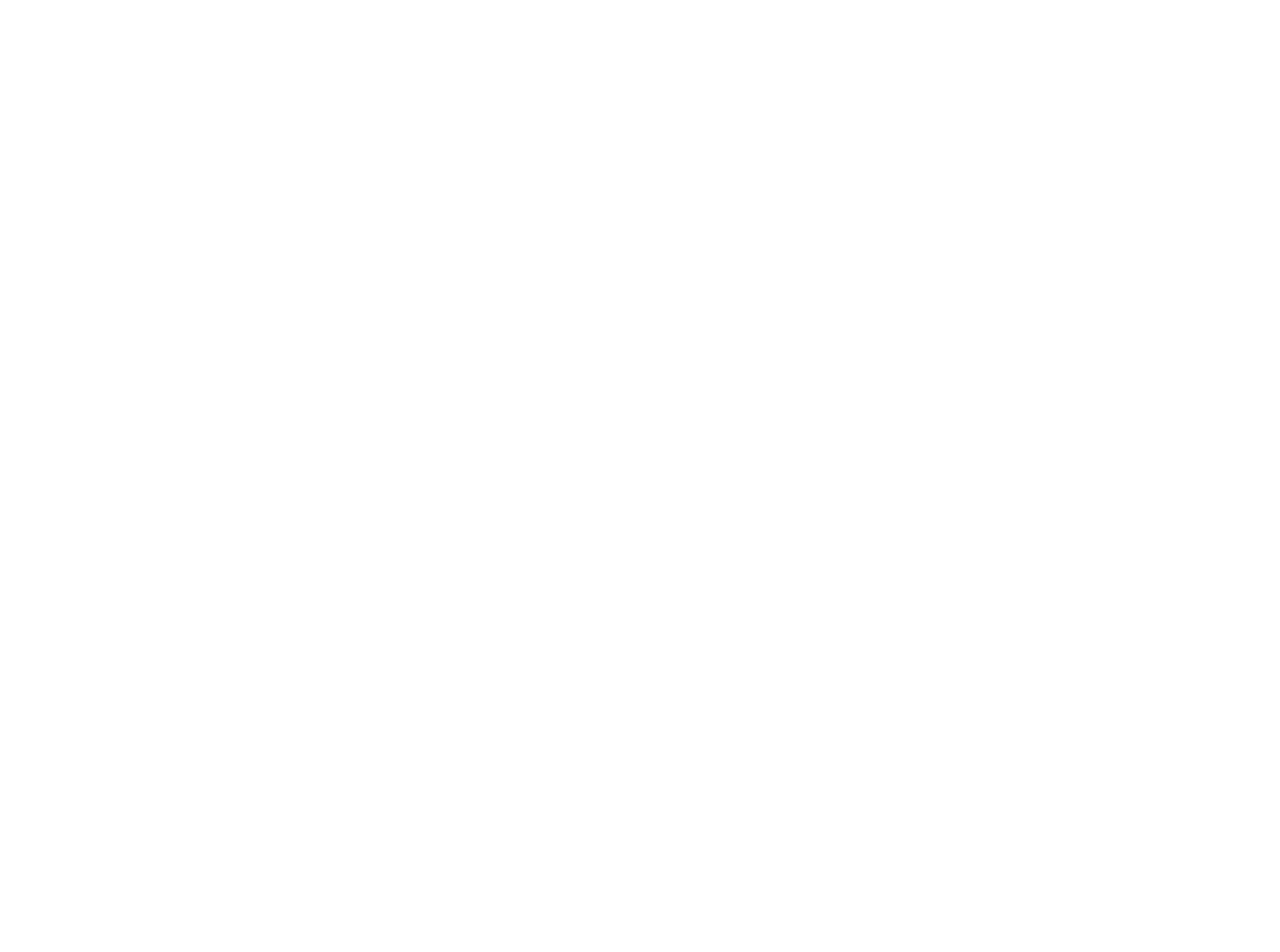
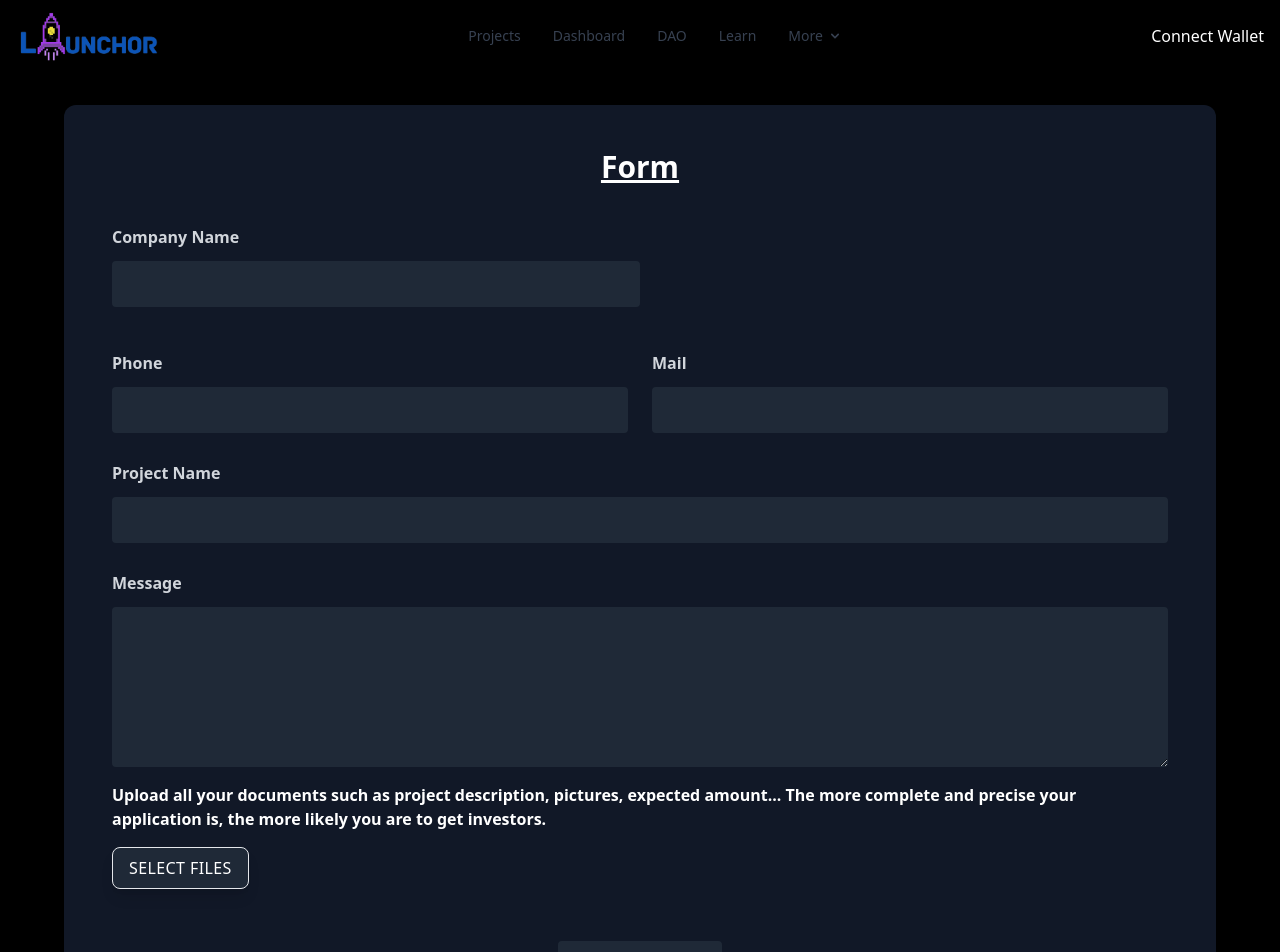
Before and after one commit to ClementG77/FPR_Project, a React (Create React App) app: page /apply in a window 1280 px wide. Before the commit this address had no page. Shown: the top 952 px of the page. Before the commit the page ends 800 px from the top, so only its background shows below. Built offline with nearby package versions, Linux system fonts and the light colour scheme.

Commit message:
with apply

```diff
--- a/src/App.js
+++ b/src/App.js
@@ -3,6 +3,7 @@
 import Dashboard from './pages/dashboard';
 import ProjectPage from './pages/projectPage';
 import News from './pages/news';
+import Apply from './pages/apply';
 import './App.css';
 import { Routes, Route, BrowserRouter } from "react-router-dom";
 
@@ -16,6 +17,7 @@
             <Route path="/dashboard" element={<Dashboard/>} exact />
             <Route path="/projectPage" element={<ProjectPage/>} exact />
             <Route path="/news" element={<News/>} exact />
+            <Route path="/apply" element={<Apply/>} exact />
             </Routes>
         </BrowserRouter>
     );
--- /dev/null
+++ b/src/pages/apply.js
@@ -0,0 +1,79 @@
+import Footer from '../components/footer';
+import Navbar from '../components/navbar';
+
+
+
+const apply = () => {
+
+    // document.getElementById("myAnchor").addEventListener("click", function(event){
+    //     event.preventDefault()
+    //   });
+
+  const ContentPage = () => {
+    return (
+        <div class="bg-black">
+        <div class="bg-black">
+          <div class="text-white body-font">
+                    <div class="bg-gray-900 mx-16 my-8 shadow rounded-xl p-8 sm:p-12 ">
+                        <p class="text-3xl font-bold  underline leading-7 text-center text-white">Form</p>
+                        <form action="" method="post">
+                            <div class="md:flex items-center mt-12">
+                                <div class="w-full md:w-1/2 flex flex-col">
+                                    <label class="font-semibold leading-none text-gray-300">Company Name</label>
+                                    <input type="text" class="leading-none text-gray-50 p-3 focus:outline-none focus:border-blue-700 mt-4 border-0 bg-gray-800 rounded" />
+                                </div>
+                            </div>
+                            <div class="md:flex items-center mt-12">
+                                <div class="w-full md:w-1/2 flex flex-col">
+                                    <label class="font-semibold leading-none text-gray-300">Phone</label>
+                                    <input type="text" class="leading-none text-gray-50 p-3 focus:outline-none focus:border-blue-700 mt-4 border-0 bg-gray-800 rounded" />
+                                </div>
+                                <div class="w-full md:w-1/2 flex flex-col md:ml-6 md:mt-0 mt-4">
+                                    <label class="font-semibold leading-none text-gray-300">Mail</label>
+                                    <input type="email" class="leading-none text-gray-50 p-3 focus:outline-none focus:border-blue-700 mt-4 border-0 bg-gray-800 rounded"/>
+                                </div>
+                            </div>
+                            <div class="md:flex items-center mt-8">
+                                <div class="w-full flex flex-col">
+                                    <label class="font-semibold leading-none text-gray-300">Project Name</label>
+                                    <input type="text" class="leading-none text-gray-50 p-3 focus:outline-none focus:border-blue-700 mt-4 border-0 bg-gray-800 rounded"/>
+                                </div>
+
+                            </div>
+                            <div>
+                                <div class="w-full flex flex-col mt-8">
+                                    <label class="font-semibold leading-none text-gray-300">Message</label>
+                                    <textarea type="text" class="h-40 text-base leading-none text-gray-50 p-3 focus:outline-none focus:border-blue-700 mt-4 bg-gray-800 border-0 rounded"></textarea>
+                                </div>
+                            </div>
+                            <div class="flex items-center my-4">
+                                <p class="font-bold">Upload all your documents such as project description, pictures, expected amount... The more complete and precise your application is, the more likely you are to get investors.</p>
+                            </div>
+                            <div class="flex items-center my-4">
+                                <label class="flex flex-col items-center px-4 py-2 bg-gray-800 rounded-lg shadow-lg tracking-wide uppercase border border-blue cursor-pointer hover:bg-black hover:font-bold">
+                                    <span class="leading-normal">Select files</span>
+                                    <input type='file' class="hidden" />
+                                </label>
+                            </div>
+                            <div class="flex items-center justify-center w-full">
+                                <button class="mt-9 font-semibold leading-none text-white py-4 px-10 bg-gray-800 hover:scale-105 hover:bg-black hover:font-bold rounded" onClick="return false">Send Form</button>
+                            </div>
+                        </form>
+
+          </div>
+        </div>
+        </div>
+    </div>
+    );
+  };
+
+  return (
+    <div class="bg-black">
+      <Navbar />
+      <ContentPage />
+      <Footer />
+    </div>
+  );
+}
+
+export default apply;
```
Also changed, not shown: src/pages/Main.js (+68 -10 lines).
